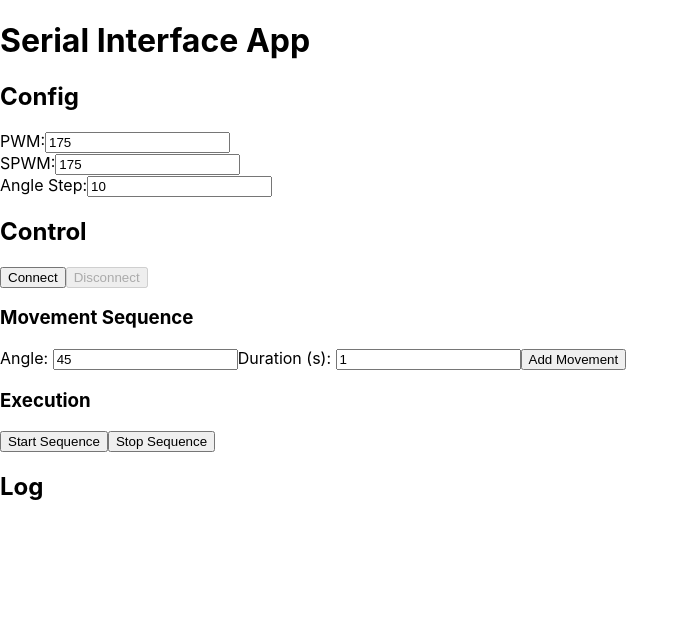
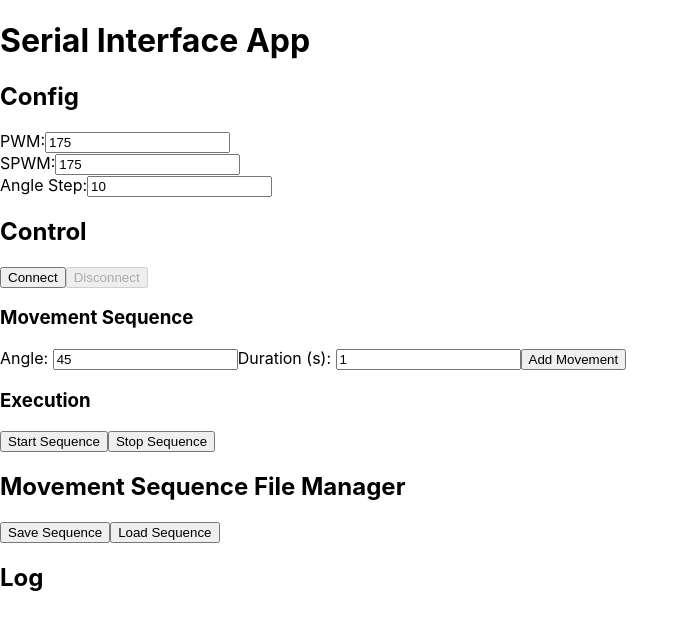
Before and after one commit to RockerReactor/rocker-reactor, a React (Create React App) app: page / in a window 1280 px wide. Shown: the top 630 px of the page, without its empty margins (0-689 px from the left). Built offline with nearby package versions, Linux system fonts and the light colour scheme.

Commit message:
Save/Load Feature
Added a component that handles the save/load use cases utilizing the FileSystem API

```diff
--- a/src/App.tsx
+++ b/src/App.tsx
@@ -2,6 +2,7 @@ import { AppProvider } from "./context/AppContext";
 import Config from "./components/Config";
 import Control from "./components/Control";
 import Log from "./components/Log";
+import MovementFileManager from "./components/MovementFileManager";
 
 function App() {
     return (
--- a/src/components/Control.tsx
+++ b/src/components/Control.tsx
@@ -1,5 +1,6 @@
 import { useContext, useState } from "react";
 import AppContext from "../context/AppContext";
+import MovementFileManager from "./MovementFileManager";
 
 const Control = () => {
     const { connected, setConnected, sendCommand, addLog, setPort, setWriter, setReader, startMovementLoop, stopMovementLoop, setMovementSequence } = useContext(AppContext);
@@ -79,6 +80,8 @@ const Control = () => {
             <h3>Execution</h3>
             <button onClick={startMovementLoop}>Start Sequence</button>
             <button onClick={stopMovementLoop}>Stop Sequence</button>
+
+            <MovementFileManager />
         </div>
     );
 };
--- /dev/null
+++ b/src/components/MovementFileManager.tsx
@@ -0,0 +1,59 @@
+import { useContext } from "react";
+import AppContext from "../context/AppContext";
+
+const MovementFileManager = () => {
+    const { movementSequence, setMovementSequence, addLog } = useContext(AppContext);
+
+    // Function to save the movement sequence to JSON file
+    const saveMovementSequence = async () => {
+        try {
+            const fileHandle = await (window as any).showSaveFilePicker({
+                suggestedName: "movement_sequence.json",
+                types: [
+                    {
+                        description: "JSON Files",
+                        accept: { "application/json": [".json"] },
+                    },
+                ],
+            });
+            const writableStream = await fileHandle.createWritable();
+            const sequenceData = JSON.stringify(movementSequence, null, 2);
+            await writableStream.write(sequenceData);
+            await writableStream.close();
+            addLog("Movement sequence saved successfully.");
+        } catch (error) {
+            addLog(`Error saving movement sequence: ${error}`);
+        }
+    };
+
+    // Function to load the movement sequence from JSON file
+    const loadMovementSequence = async () => {
+        try {
+            const [fileHandle] = await (window as any).showOpenFilePicker({
+                types: [
+                    {
+                        description: "JSON Files",
+                        accept: { "application/json": [".json"] },
+                    },
+                ],
+            });
+            const file = await fileHandle.getFile();
+            const fileContent = await file.text();
+            const loadedSequence = JSON.parse(fileContent);
+            setMovementSequence(loadedSequence);
+            addLog("Movement sequence loaded successfully.");
+        } catch (error) {
+            addLog(`Error loading movement sequence: ${error}`);
+        }
+    };
+
+    return (
+        <div>
+            <h2>Movement Sequence File Manager</h2>
+            <button onClick={saveMovementSequence}>Save Sequence</button>
+            <button onClick={loadMovementSequence}>Load Sequence</button>
+        </div>
+    );
+};
+
+export default MovementFileManager;
```
